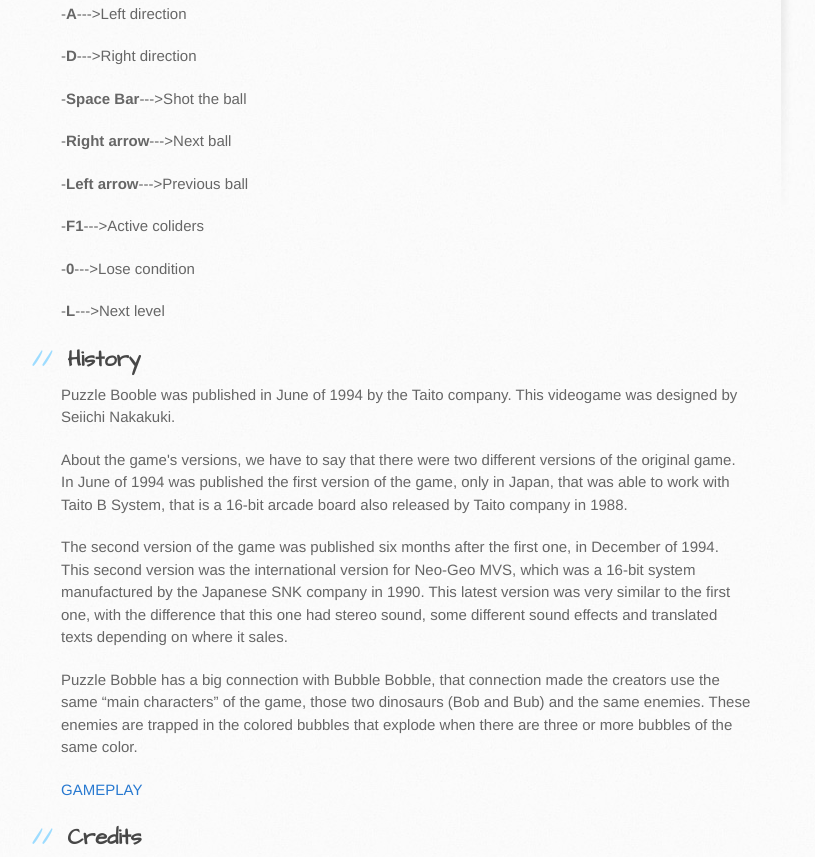
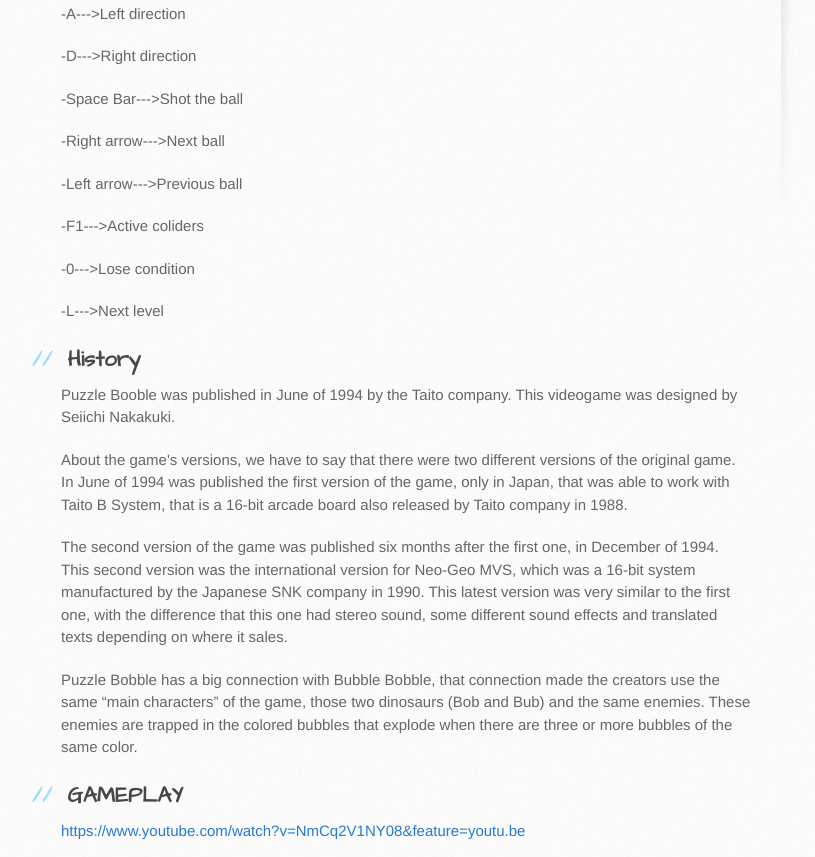
Before and after one commit to Kevinsd/PROJECT-S-10, a plain HTML site: page index.html in a window 1280 px wide. Shown: the part 603-1460 px from the top of the page, without its empty margins (109-924 px from the left). Drawn offline with Linux system fonts and the light colour scheme.

Commit message:
Create gh-pages branch via GitHub

```diff
--- a/index.html
+++ b/index.html
@@ -38,21 +38,21 @@
 
 <p>To play this game we will use the controls A and D keys to change the direction of the arrow, which indicates the direction of the ball. To shoot the ball, we use the space bar located in the bottom of the keyboard.</p>
 
-<p>-<strong>A</strong>---&gt;Left direction</p>
+<p>-A---&gt;Left direction</p>
 
-<p>-<strong>D</strong>---&gt;Right direction</p>
+<p>-D---&gt;Right direction</p>
 
-<p>-<strong>Space Bar</strong>---&gt;Shot the ball</p>
+<p>-Space Bar---&gt;Shot the ball</p>
 
-<p>-<strong>Right arrow</strong>---&gt;Next ball</p>
+<p>-Right arrow---&gt;Next ball</p>
 
-<p>-<strong>Left arrow</strong>---&gt;Previous ball</p>
+<p>-Left arrow---&gt;Previous ball</p>
 
-<p>-<strong>F1</strong>---&gt;Active coliders</p>
+<p>-F1---&gt;Active coliders</p>
 
-<p>-<strong>0</strong>---&gt;Lose condition</p>
+<p>-0---&gt;Lose condition</p>
 
-<p>-<strong>L</strong>---&gt;Next level</p>
+<p>-L---&gt;Next level</p>
 
 <h2>
 <a id="history" class="anchor" href="#history" aria-hidden="true"><span aria-hidden="true" class="octicon octicon-link"></span></a>History</h2>
@@ -65,7 +65,10 @@
 
 <p>Puzzle Bobble has a big connection with Bubble Bobble, that connection made the creators use the same “main characters” of the game, those two dinosaurs (Bob and Bub) and the same enemies. These enemies are trapped in the colored bubbles that explode when there are three or more bubbles of the same color.</p>
 
-<p><a href="https://youtu.be/NmCq2V1NY08">GAMEPLAY</a></p>
+<h2>
+<a id="gameplay" class="anchor" href="#gameplay" aria-hidden="true"><span aria-hidden="true" class="octicon octicon-link"></span></a>GAMEPLAY</h2>
+
+<p><a href="https://www.youtube.com/watch?v=NmCq2V1NY08&amp;feature=youtu.be">https://www.youtube.com/watch?v=NmCq2V1NY08&amp;feature=youtu.be</a></p>
 
 <h2>
 <a id="credits" class="anchor" href="#credits" aria-hidden="true"><span aria-hidden="true" class="octicon octicon-link"></span></a>Credits</h2>
```
Also changed, not shown: params.json (+1 -1 lines).
